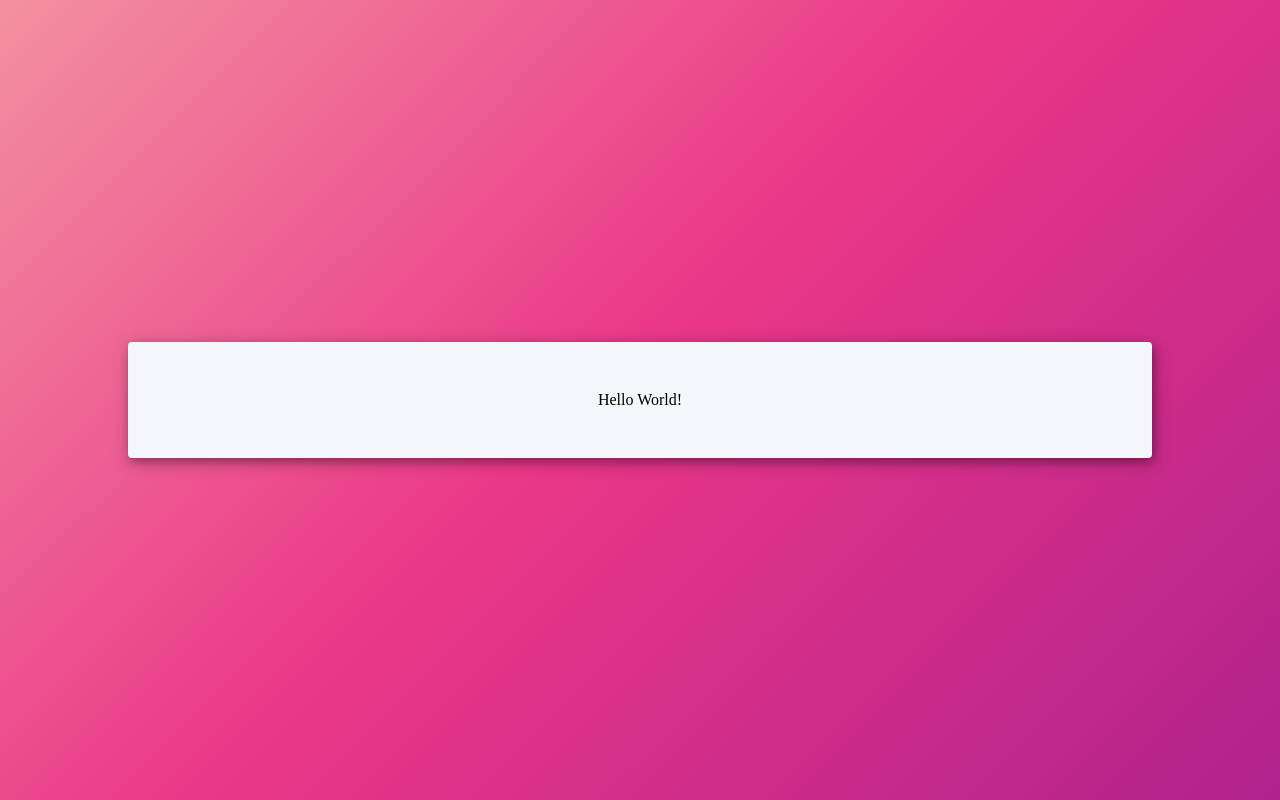
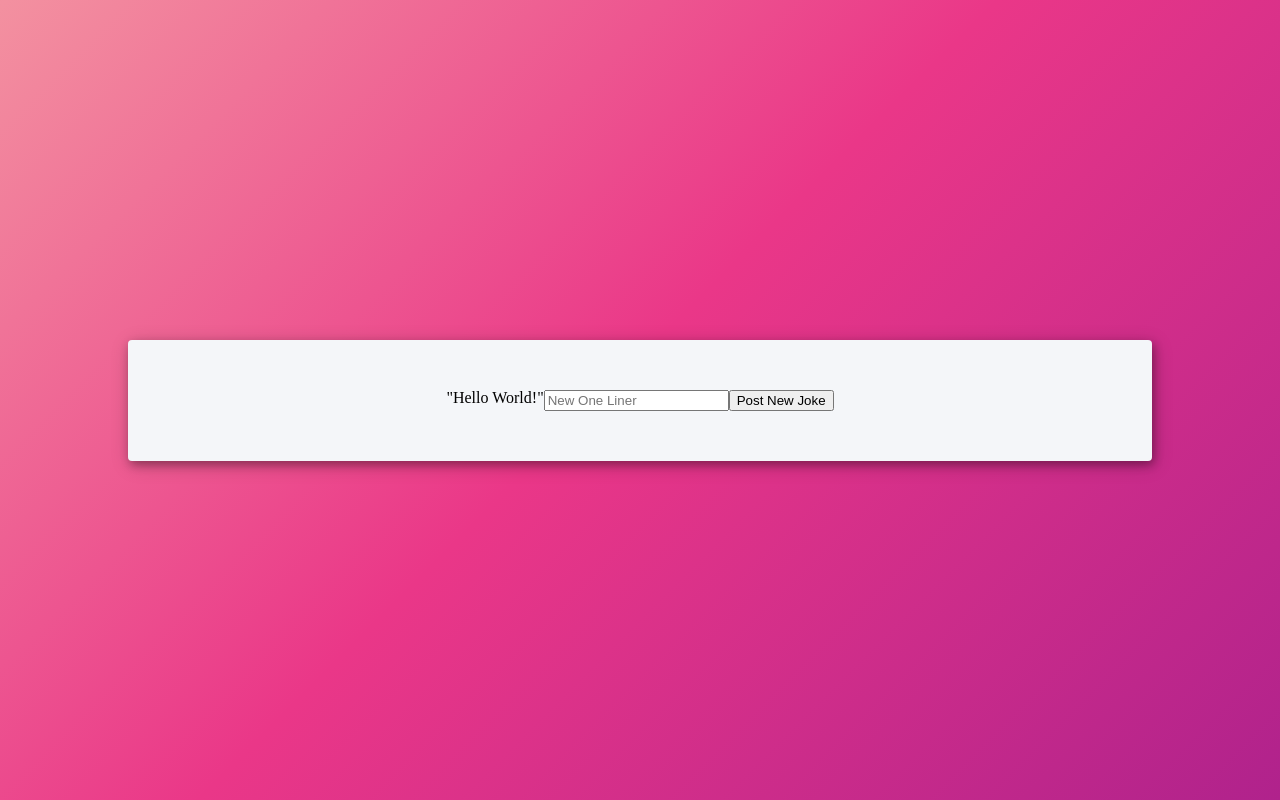
Before and after one commit to Rosemary-Chadwick/chuckle-checklist, a React (Vite) app: page / in a window 1280 px wide. Built offline with nearby package versions, Linux system fonts and the light colour scheme.

Commit message:
Post new joke button and POST(json) working

```diff
--- a/src/App.jsx
+++ b/src/App.jsx
@@ -1,5 +1,44 @@
-import "./App.css"
+import "./App.css";
+import React, { useState, useEffect } from "react";
+import { postJoke } from "./services/jokeService.jsx";
 
 export const App = () => {
-  return <div>Hello World!</div>
-}
+  const [allJokes, setAllJokes] = useState([]); //State for storing jokes
+  const [newJoke, setNewJoke] = useState(""); //State for storing user newJoke input
+
+  //When you call setNewJoke with event.target.value, you’re updating the newJoke state with whatever the user has currently typed into the input field.
+  const handleInputChange = (event) => {
+    setNewJoke(event.target.value); // Update state with the current input value
+  };
+
+  // useEffect to log newJoke whenever it changes
+  //useEffect is a special helper that watches what happens in your app
+  //lets you run some code when something changes
+  //{function(what we want to happen)}, [dependency array(when we want it to happen)]
+  useEffect(() => {
+    console.log("New joke input changed:", newJoke);
+  }, [newJoke]); // only runs when newJoke changes
+
+  return (
+    <>
+      <div>
+        <h1>"Hello World!"</h1>
+      </div>
+      <div>
+        <input
+          className=""
+          type="text"
+          placeholder="New One Liner"
+          value={newJoke} // Bind the input value to the state
+          onChange={handleInputChange} //Calls this function whenever the input changes // Update state on change
+        />
+      </div>
+      <button type="button" onClick={(event) => postJoke(newJoke)}>
+        Post New Joke
+      </button>
+    </>
+    //so that it happens on event not on page render {(event) =>
+    //an object not a function--{postJoke(newJoke)}(worked? with error)--(setNewJoke)--(newJoke.text)
+    //target is not defined -- {postJoke(target.value)}
+  );
+};
--- /dev/null
+++ b/src/services/jokeService.jsx
@@ -0,0 +1,28 @@
+export const postJoke = async (jokeText) => {
+  const newJoke = {
+    //how do I add an id here? math.random? count++?
+    text: jokeText,
+    told: false,
+  };
+
+  try {
+    // post new joke in the database
+    const response = await fetch("http://localhost:8088/jokes", {
+      method: "POST",
+      headers: {
+        "Content-Type": "application/json",
+      },
+      body: JSON.stringify(newJoke),
+    });
+
+    //throw means you’re saying, “Stop everything and let someone know there was a problem.” It will jump to the nearest catch block to handle the error.
+    if (!response.ok) {
+      throw new Error("Failed to post the joke");
+    }
+    const result = await response.json();
+    console.log("New joke posted:", result);
+    return result;
+  } catch (error) {
+    console.error("Error posting joke:", error);
+  }
+};
```
